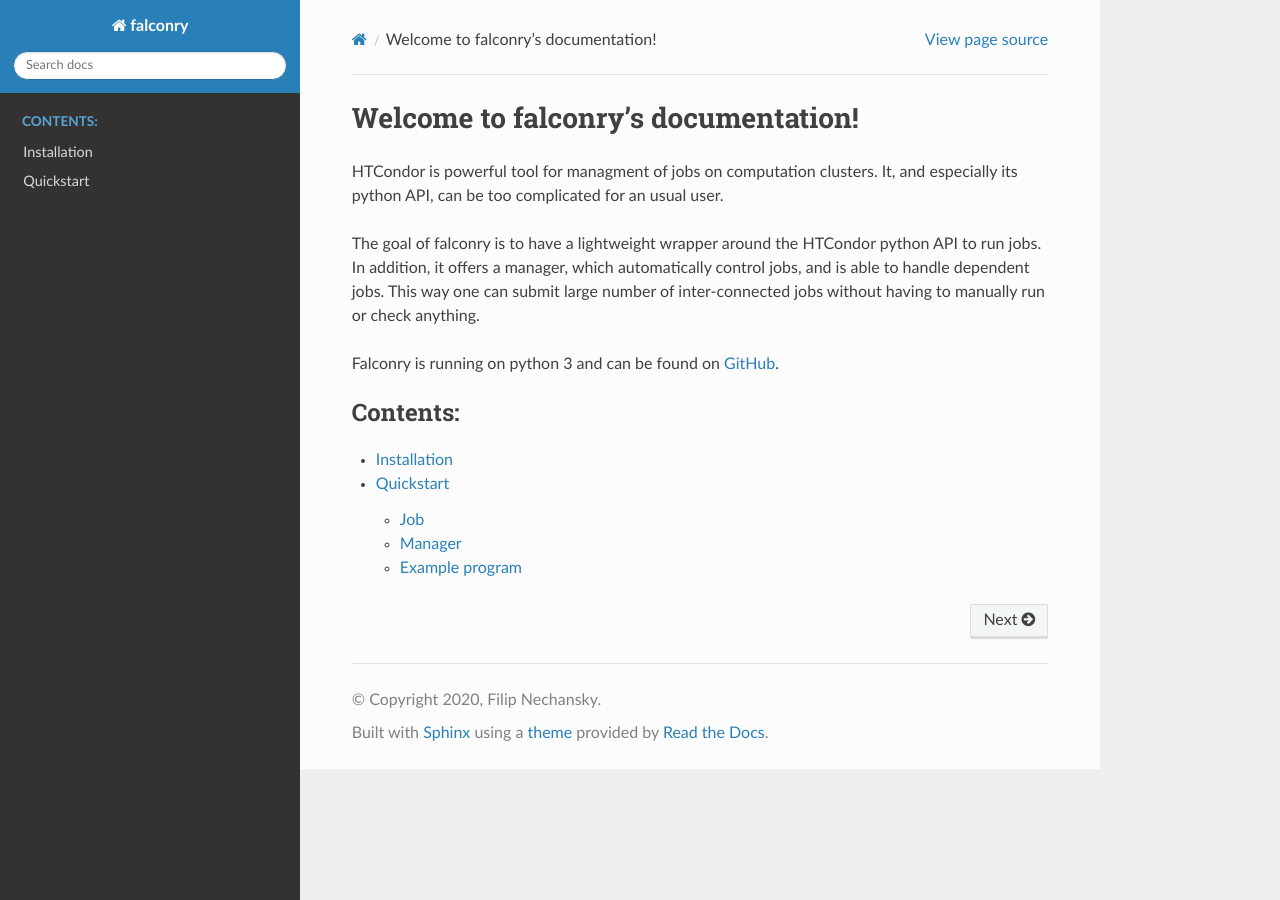
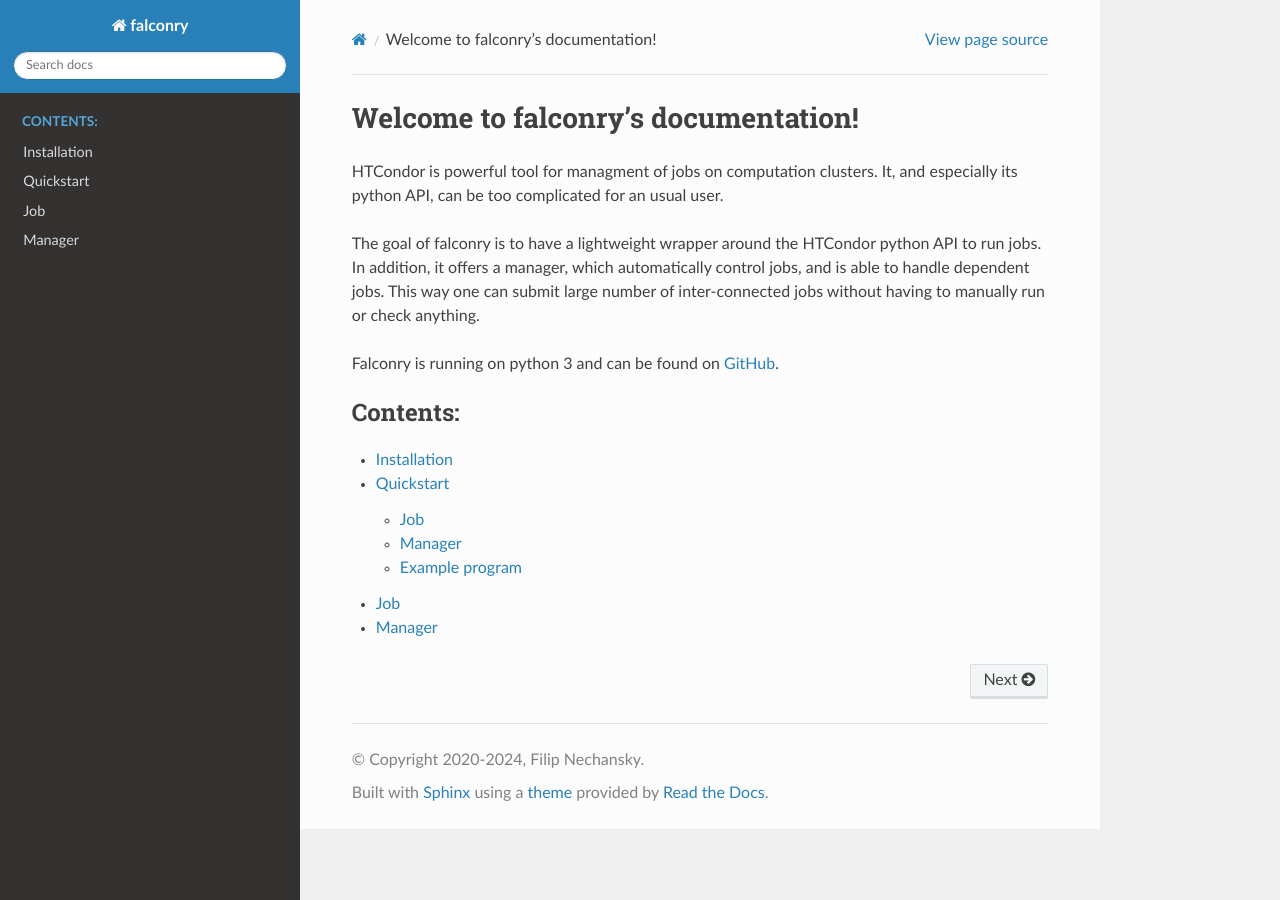
Before and after one commit to fnechans/falconry, a Sphinx documentation site: the page built from docs/index.rst, in a window 1280 px wide. Built offline with Sphinx 7.4.7 and the Read the Docs theme 3.1.0, drawn with Linux system fonts in a browser that asks for light colours.

Commit message:
Extend documentation, prepare for v0.1.0

```diff
--- a/docs/conf.py
+++ b/docs/conf.py
@@ -17,9 +17,9 @@
 # add these directories to sys.path here. If the directory is relative to the
 # documentation root, use os.path.abspath to make it absolute, like shown here.
 #
-# import os
-# import sys
-# sys.path.insert(0, os.path.abspath('.'))
+import sys
+from os.path import abspath, dirname, join
+sys.path.insert(0, abspath(join(dirname(__file__), '../src/falconry')))
 
 
 # -- General configuration ------------------------------------------------
@@ -53,7 +53,7 @@
 
 # General information about the project.
 project = 'falconry'
-copyright = '2020, Filip Nechansky'
+copyright = '2020-2024, Filip Nechansky'
 author = 'Filip Nechansky'
 
 # The version info for the project you're documenting, acts as replacement for
@@ -61,9 +61,9 @@
 # built documents.
 #
 # The short X.Y version.
-version = '0.0.1'
+version = '0.1.0'
 # The full version, including alpha/beta/rc tags.
-release = '0.0.1'
+release = '0.1.0'
 
 # The language for content autogenerated by Sphinx. Refer to documentation
 # for a list of supported languages.
--- a/docs/index.rst
+++ b/docs/index.rst
@@ -18,3 +18,5 @@
 
    usage/install
    usage/quickstart
+   usage/job
+   usage/manager
--- /dev/null
+++ b/docs/usage/job.rst
@@ -0,0 +1,6 @@
+===
+Job
+===
+
+.. autoclass:: falconry.job
+    :members:
--- /dev/null
+++ b/docs/usage/manager.rst
@@ -0,0 +1,6 @@
+=======
+Manager
+=======
+
+.. autoclass:: falconry.manager
+    :members:
--- a/docs/usage/quickstart.rst
+++ b/docs/usage/quickstart.rst
@@ -37,6 +37,8 @@
 
     j.submit()
 
+More details on job setup can be found in the ``job`` module documentation.
+
 -------
 Manager
 -------
@@ -73,6 +75,8 @@
 
     mgr.load()
 
+More details on manager setup can be found in the ``manager`` module documentation.
+
 ---------------
 Example program
 ---------------
```
Also changed, not shown: setup.cfg (+4 -4 lines).
